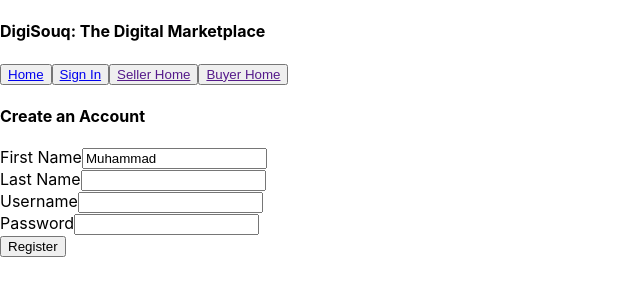
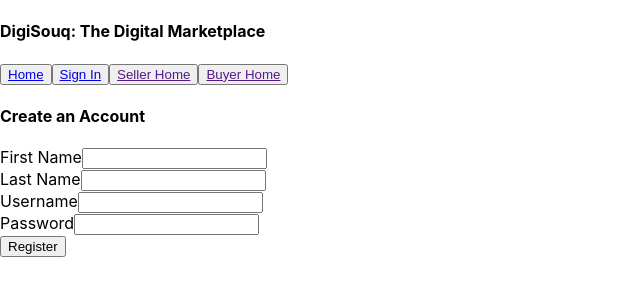
Before and after one commit to techbuktu/DigiSouq, a React (Create React App) app in the folder market/static/digi-souq/: page /auth/register in a window 1280 px wide. Shown: the top 300 px of the page, without its empty margins (0-640 px from the left). Built offline with nearby package versions, Linux system fonts and the light colour scheme; no server answers.

Commit message:
Successful implementation of form handling, setState and API POSTing in UserReg component!

```diff
--- a/market/static/digi-souq/src/components/auth/UserReg.js
+++ b/market/static/digi-souq/src/components/auth/UserReg.js
@@ -6,26 +6,72 @@ class UserReg extends Component {
     constructor(props){
         super(props);
         this.state = {
-            first_name: 'Muhammad',
+            UserJson: '',
+            first_name: '',
             last_name: '',
             username: '',
             password: ''
         };
 
+
+
         this.onChange = this.onChange.bind(this);
         this.onSubmit = this.onSubmit.bind(this);
+
     }
+
     componentDidMount(){
         console.log(this.state);
         UserApi.getUser(1)
             .then(res => { console.log(res)});
     }
 
-    onChange(e) {
-        this.setState({[e.target.name] : e.target.data })
-        //console.log("onChange() this.state:" + this.state);
-        console.log(this.state.first_name);
+    onChange(e){
+        this.setState({ [e.target.name]: e.target.value }, () => {
+
+            this.createNewUserObj();
+        });
+
+
     }
+
+    createNewUserObj(){
+        const newUser = {
+            first_name: this.state.first_name,
+            last_name : this.state.last_name,
+            username: this.state.username,
+            password: this.state.password
+        };
+
+        console.log("newUser.last_name obj: " + newUser.last_name);
+        const newUserJson = JSON.stringify(newUser);
+        console.log("newUserJson obj: " + newUserJson);
+
+        this.setState({
+            UserJson: newUserJson
+        })
+
+        console.log('this.state.UserJson: ' + this.state.UserJson);
+    }
+
+    postNewUser(){
+
+        UserApi.newUser(this.state.UserJson)
+            .then(response => {
+                console.log(response);
+            })
+            .catch(err => {
+                console.log("Error Message:" + err);
+            })
+            .finally(() => {
+                console.log("UserApi.newUser() ran...");
+
+            });
+
+
+    }
+
+
 
     onSubmit(e){
         e.preventDefault();
@@ -35,37 +81,9 @@ class UserReg extends Component {
         console.log("this.state.username:" + this.state.username);
         console.log("this.state.password:" + this.state.password);
 
-        const newUser = {
-            first_name: this.state.first_name,
-            last_name : this.state.last_name,
-            username: this.state.username,
-            password: this.state.password
-        }
+        this.createNewUserObj();
 
-        console.log("newUser.first_name obj: " + newUser.first_name);
-        const UserJson = JSON.stringify(newUser);
-        console.log(UserJson);
-
-        /*
-        const testUser = {
-            first_name: 'Allison',
-            last_name: 'Wondersome',
-            username: 'nomadist',
-            password: 'Secret123'
-        }
-        let testJson = JSON.stringify(testUser);
-        */
-
-        UserApi.newUser(UserJson)
-            .then(response => {
-                console.log(response);
-            })
-            .catch(err => {
-                console.log("Error Message:" + err);
-            })
-            .finally(() => {
-                console.log("UserApi.newUser() ran...");
-            })
+        this.postNewUser();
 
     }
 
@@ -77,22 +95,22 @@ class UserReg extends Component {
                     <label>
                         First Name
                     </label>
-                    <input type="text" name="first_name" onChange={this.OnChange} defaultValue={this.state.first_name} data={this.state.first_name} />
+                    <input type="text" name="first_name" onChange={this.onChange} defaultValue={this.state.first_name} data={this.state.first_name} />
                     <br/>
                     <label>
                         Last Name
                     </label>
-                    <input type="text" name="last_name" onChange={this.OnChange} data={this.state.last_name}  defaultValue={this.state.last_name} />
+                    <input type="text" name="last_name" onChange={this.onChange} data={this.state.last_name}  defaultValue={this.state.last_name} />
                     <br/>
                     <label>
                         Username
                     </label>
-                    <input type="text" name="username" onChange={this.OnChange} data={this.state.username}  defaultValue={this.state.username} />
+                    <input type="text" name="username" onChange={this.onChange} data={this.state.username}  defaultValue={this.state.username} />
                     <br/>
                     <label>
                         Password
                     </label>
-                    <input type="password" name="password" onChange={this.OnChange} data={this.state.password}  defaultValue={this.state.password} />
+                    <input type="password" name="password" onChange={this.onChange} data={this.state.password}  defaultValue={this.state.password} />
                     <br/>
                     <input type="submit" value="Register"/>
                 </form>
```
Also changed, not shown: 1 other file (tests, documents, lock files or other folders).
